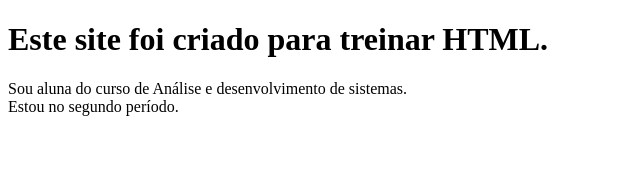
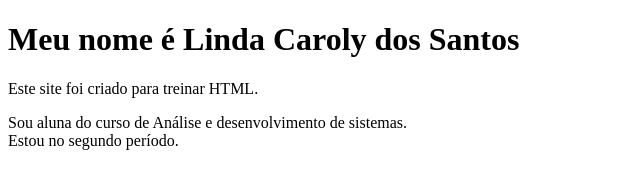
Before and after one commit to linda-santos-caroly/testrepo, a plain HTML site: page index.html in a window 1280 px wide. Shown: the whole page, without its empty margins (0-640 px from the left). Drawn offline with Linux system fonts and the light colour scheme.

Commit message:
Update index.html

```diff
--- a/index.html
+++ b/index.html
@@ -5,7 +5,8 @@
 <title> Site de Linda Caroly</title>
 </head>
 <body>
-<h1> Este site foi criado para treinar HTML. </h1>
+<h1>Meu nome é Linda Caroly dos Santos</h1>
+<p> Este site foi criado para treinar HTML. </p>
 <p> Sou aluna do curso de Análise e desenvolvimento de sistemas.<br> Estou no segundo período.</p>
 </body>
 </html>
```
